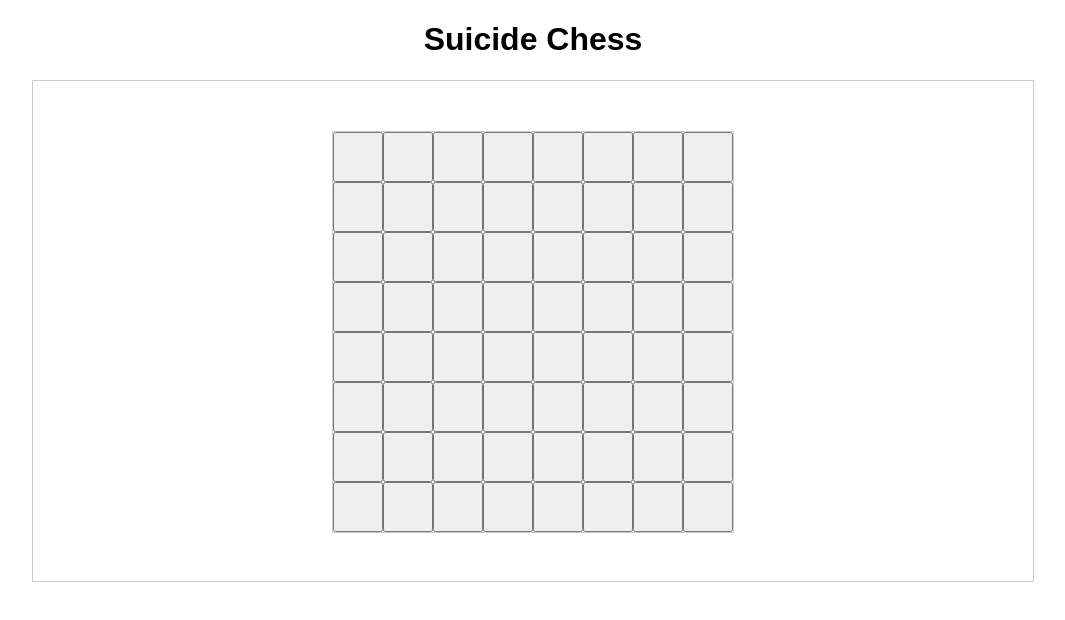
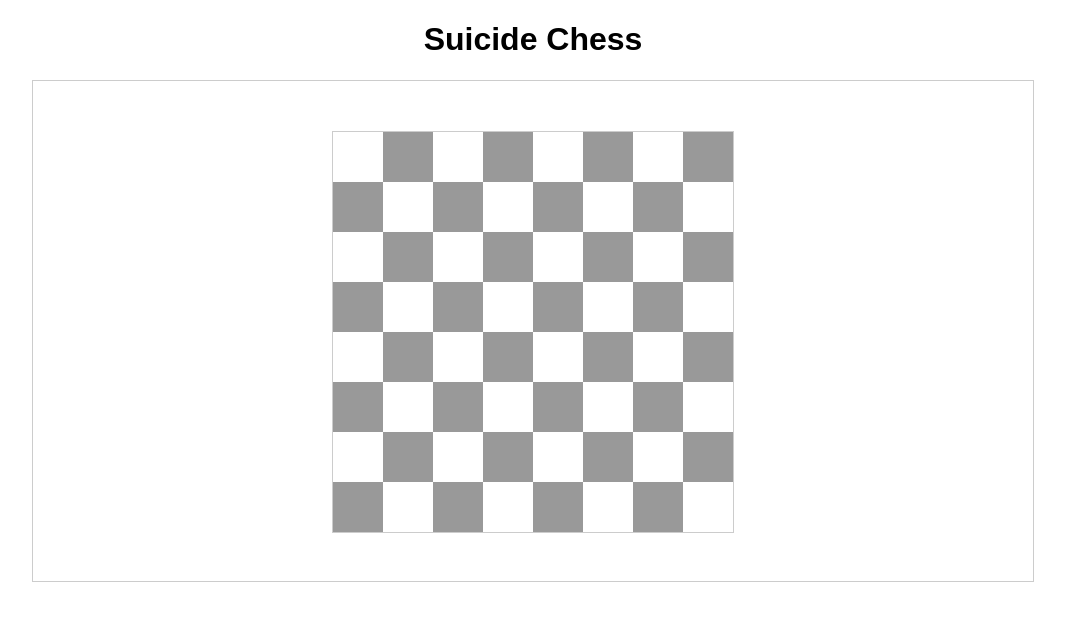
Before and after one commit to ika-musuko/SuicideChess, a React (Create React App) app in the folder suicide-chess/: page / in a window 1280 px wide. Shown: the top 620 px of the page, without its empty margins (107-1172 px from the left). Built offline with nearby package versions, Linux system fonts and the light colour scheme.

Commit message:
Add chckered board

```diff
--- a/suicide-chess/src/Board/Board.js
+++ b/suicide-chess/src/Board/Board.js
@@ -7,7 +7,11 @@ class board extends Component {
         let squares = []
         for(let i = 0; i < 8; i++ ) {
             for (let j = 0; j < 8; j++) {
-                squares.push(<Tile x={j} y={i} key={i+10*j} />)
+                let color = false;
+                if((i + j) % 2 === 0) {
+                    color = true;
+                }
+                squares.push(<Tile x={j} y={i} key={i+10*j} color={color}/>)
             }
         }
         return (
--- a/suicide-chess/src/Tile/Tile.css
+++ b/suicide-chess/src/Tile/Tile.css
@@ -1,5 +1,27 @@
-button{
+button {
     width: 50px;
     height: 50px;
+    border: none;
     float: left;
 }
+
+.white-tile {
+    background-color: #fff;
+}
+
+.grey-tile {
+    background-color: rgb(153, 153, 153);
+}
+
+.selected-tile{
+    background-color: lightgreen;
+}
+
+button:active,
+button:focus,
+button.active {
+  background-image: none;
+  outline: 0;
+  -webkit-box-shadow: none;
+          box-shadow: none;
+}
--- a/suicide-chess/src/Tile/Tile.js
+++ b/suicide-chess/src/Tile/Tile.js
@@ -7,17 +7,30 @@ class tile extends Component {
         this.state = {
             x: props.x,
             y: props.y,
+            selected: false,
+            color: props.color,
         }
     }
 
+    toggleSelected = () => {
+        this.setState({
+            selected: !this.state.selected,
+        })
+    }
+
     tileClick = () => {
-        console.log(this.state.x + "," + this.state.y)
+        this.setState({
+            selected: !this.state.selected,
+        })
     }
 
     render () {
-
         return (
-            <button onClick={this.tileClick}></button>
+            this.state.color? (
+                <button className="white-tile" onClick={this.tileClick}></button>
+            ) : (
+                <button className="grey-tile" onClick={this.tileClick}></button>
+            )
         )
     }
 
```
